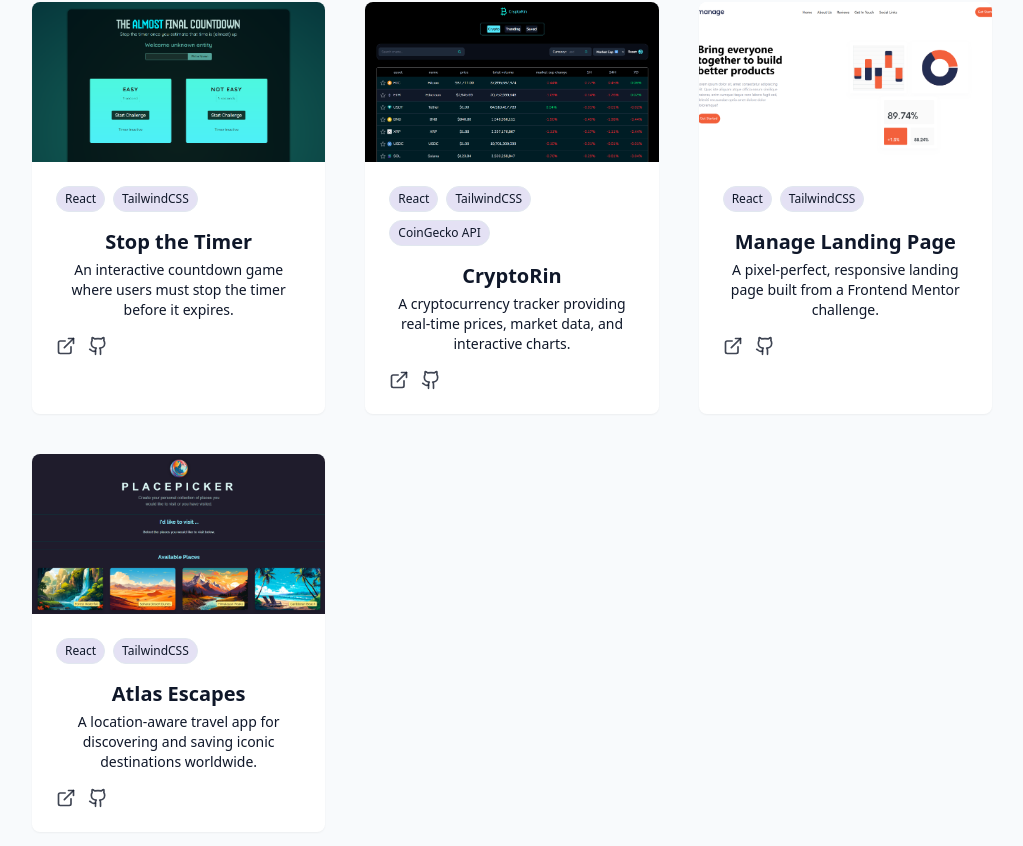
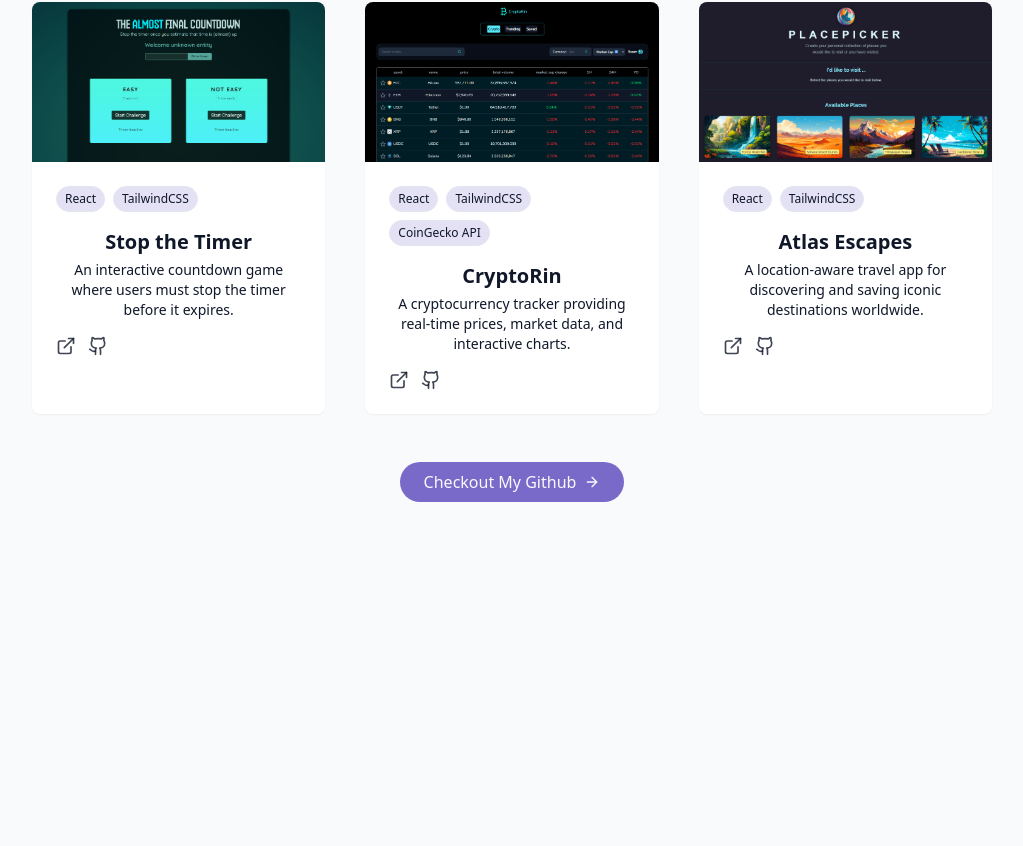
Before and after one commit to Surajnairx/portfolio-react-tailwindcss, a React (Vite) app: page / in a window 1280 px wide. Shown: the part 2896-3742 px from the top of the page, without its empty margins (128-1151 px from the left). After the commit the page ends 3494 px from the top, so only its background shows below. Built offline with nearby package versions, Linux system fonts and the light colour scheme.

Commit message:
feat: adding link to the github profile

```diff
--- a/src/components/Project.jsx
+++ b/src/components/Project.jsx
@@ -1,4 +1,4 @@
-import { ExternalLink, GithubIcon } from "lucide-react";
+import { ArrowRight, ExternalLink, GithubIcon } from "lucide-react";
 
 // const projects = [
 //   {
@@ -64,16 +64,16 @@
     demo: "#",
     github: "#",
   },
-  {
-    id: 3,
-    title: "Manage Landing Page",
-    description:
-      "A pixel-perfect, responsive landing page built from a Frontend Mentor challenge.",
-    image: "/projects/LandingPage.png",
-    tags: ["React", "TailwindCSS"],
-    demo: "#",
-    github: "#",
-  },
+  // {
+  //   id: 3,
+  //   title: "Manage Landing Page",
+  //   description:
+  //     "A pixel-perfect, responsive landing page built from a Frontend Mentor challenge.",
+  //   image: "/projects/LandingPage.png",
+  //   tags: ["React", "TailwindCSS"],
+  //   demo: "#",
+  //   github: "#",
+  // },
   {
     id: 4,
     title: "Atlas Escapes",
@@ -141,6 +141,16 @@
             </div>
           ))}
         </div>
+        <div className="text-center mt-12">
+          <a
+            target="_blank"
+            href="https://github.com/Surajnairx"
+            className="cosmic-button w-fit flex justify-center items-center mx-auto gap-2"
+          >
+            Checkout My Github
+            <ArrowRight size={16} />
+          </a>
+        </div>
       </div>
     </section>
   );
```
